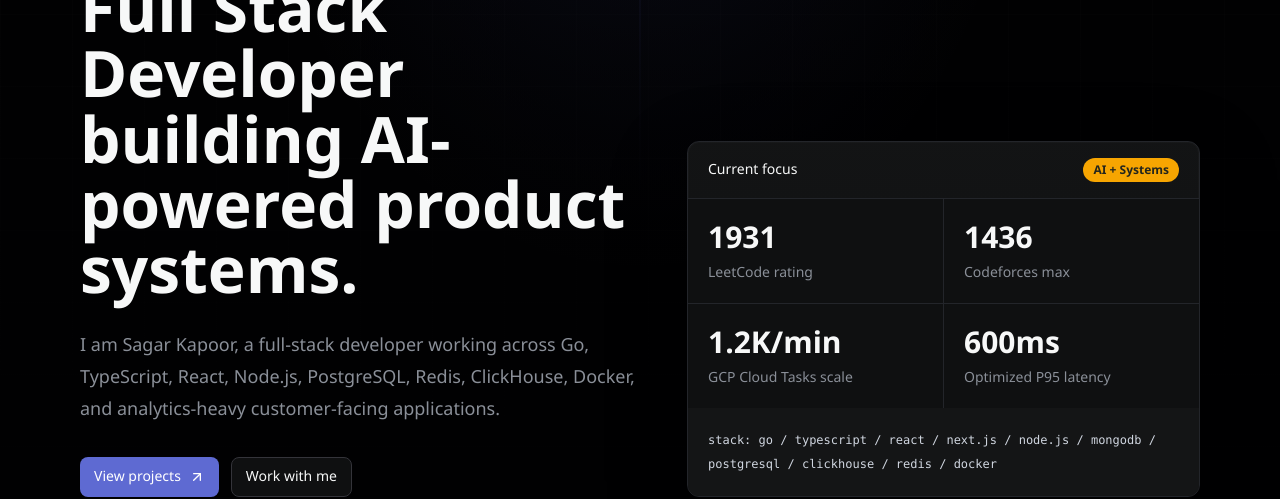
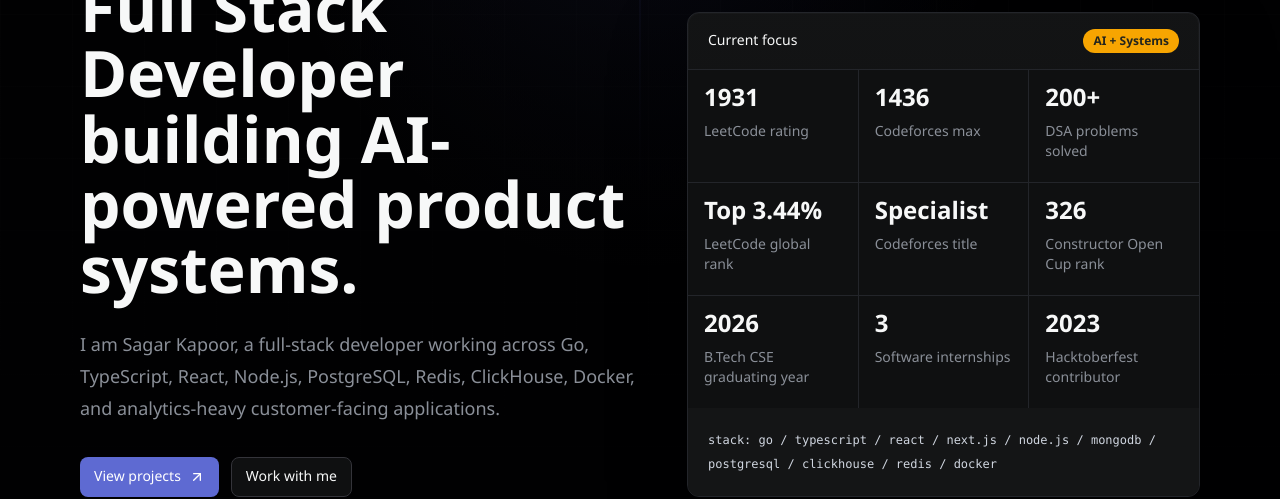
Before and after one commit to SagarKapoorin/Portfolio, a Next.js app: page / in a window 1280 px wide. Shown: the part 202-701 px from the top of the page. Built offline with nearby package versions, Linux system fonts and the light colour scheme; no server answers.

Commit message:
Update hero personal stats

```diff
--- a/src/app/page.tsx
+++ b/src/app/page.tsx
@@ -10,8 +10,13 @@ import SocialMedia from "@/components/SocialMedia";
 const proofPoints = [
   { value: "1931", label: "LeetCode rating" },
   { value: "1436", label: "Codeforces max" },
-  { value: "1.2K/min", label: "GCP Cloud Tasks scale" },
-  { value: "600ms", label: "Optimized P95 latency" },
+  { value: "200+", label: "DSA problems solved" },
+  { value: "Top 3.44%", label: "LeetCode global rank" },
+  { value: "Specialist", label: "Codeforces title" },
+  { value: "326", label: "Constructor Open Cup rank" },
+  { value: "2026", label: "B.Tech CSE graduating year" },
+  { value: "3", label: "Software internships" },
+  { value: "2023", label: "Hacktoberfest contributor" },
 ];
 
 const capabilities = [
@@ -71,11 +76,11 @@ const Home = () => {
                 </span>
               </div>
             </div>
-            <div className="grid gap-px bg-[#23252a] sm:grid-cols-2">
+            <div className="grid gap-px bg-[#23252a] sm:grid-cols-2 lg:grid-cols-3">
               {proofPoints.map((point) => (
-                <div key={point.label} className="bg-[#0f1011] p-5">
-                  <p className="text-3xl font-semibold text-[#f7f8f8]">{point.value}</p>
-                  <p className="mt-2 text-sm text-[#8a8f98]">{point.label}</p>
+                <div key={point.label} className="min-h-[112px] select-none bg-[#0f1011] p-4">
+                  <p className="text-2xl font-semibold leading-none text-[#f7f8f8]">{point.value}</p>
+                  <p className="mt-3 text-sm leading-5 text-[#8a8f98]">{point.label}</p>
                 </div>
               ))}
             </div>
```
